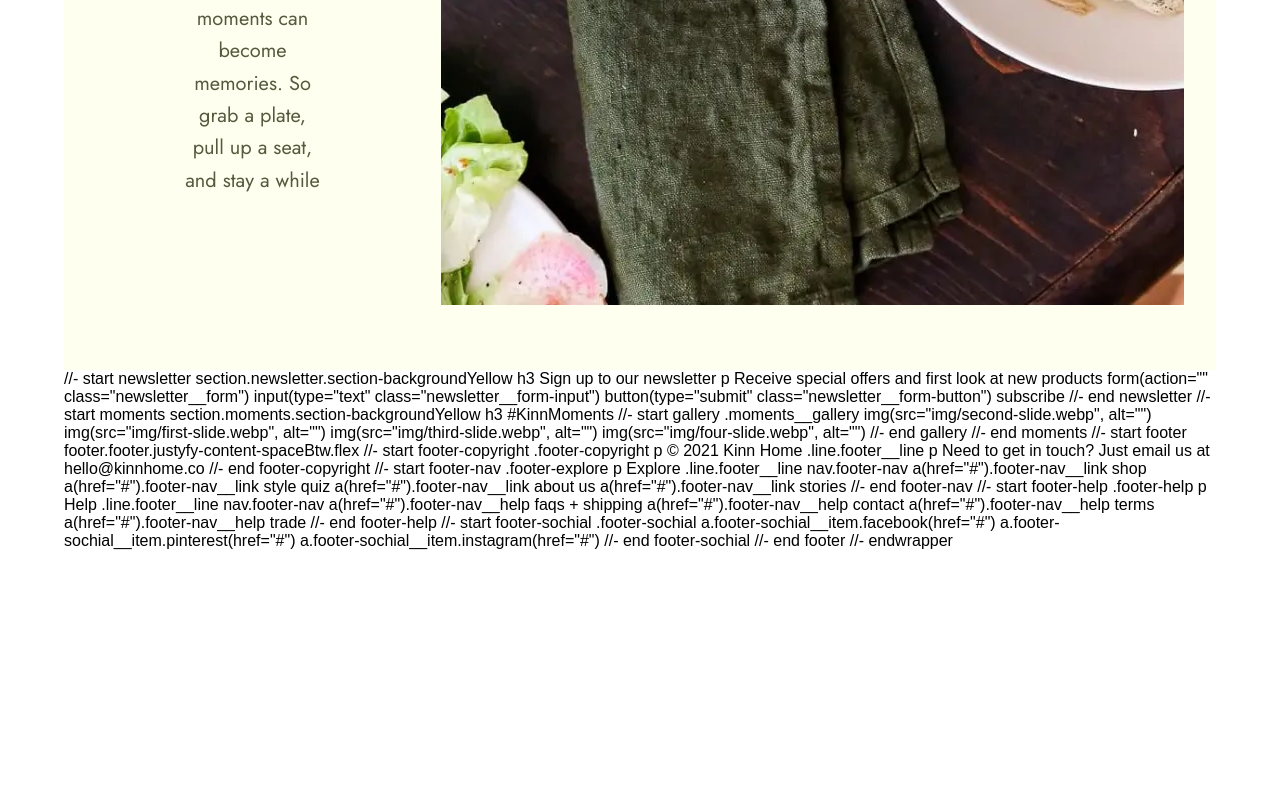
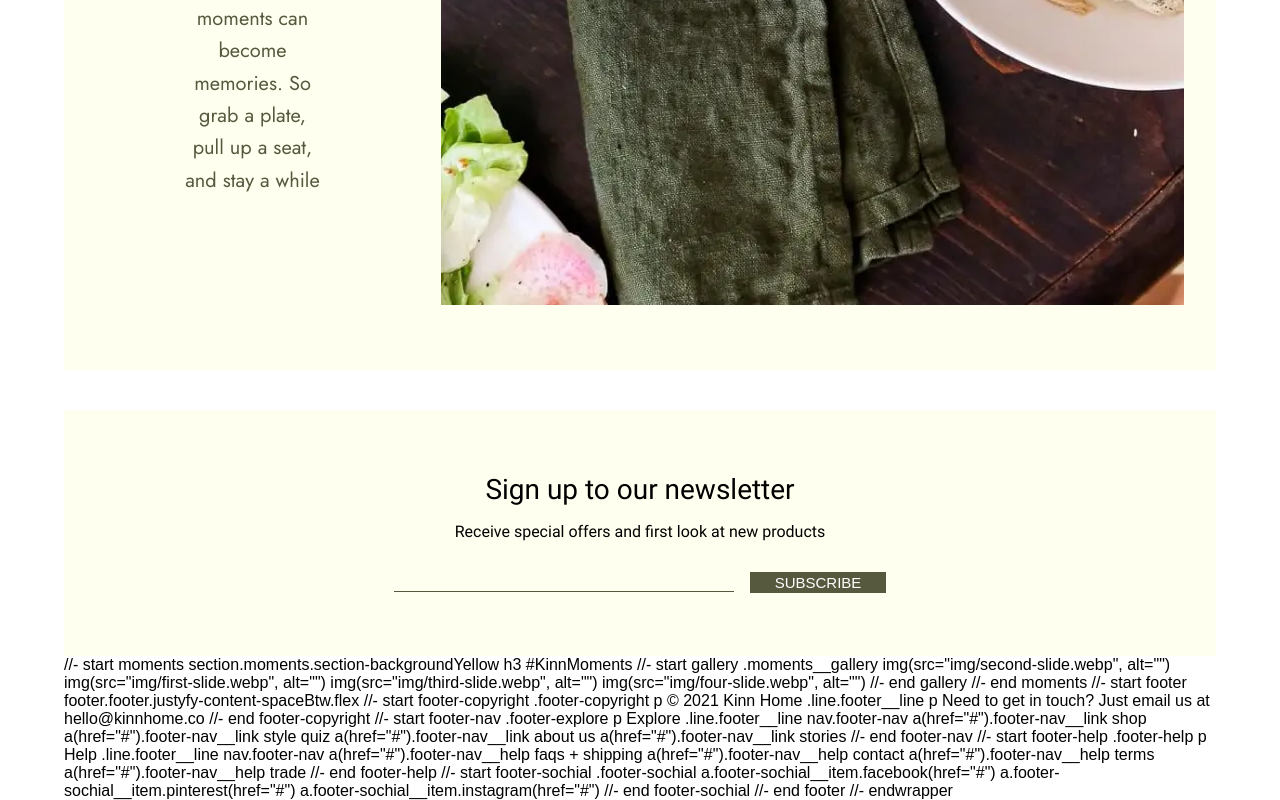
Before and after one commit to Sverxsro4nik/kinn__home-react, a React (Create React App) app: page / in a window 1280 px wide. Shown: the part 4531-5331 px from the top of the page. Before the commit the page ends 5081 px from the top, so only its background shows below. Built offline with nearby package versions, Linux system fonts and the light colour scheme.

Commit message:
Создание компонента для подписки и подключение его к проекту

```diff
--- a/src/App.js
+++ b/src/App.js
@@ -6,6 +6,7 @@ import SectionDescription from './components/SectionDescription/SectionDescripti
 import SectionProducts from './components/SectionProducts/SectionProducts';
 import SectionEssentials from './components/SectionEssentials/SectionEssentials';
 import SectionAboutWork from './components/SectionAboutWork/SectionAboutWork';
+import SectionNewsLetter from './components/SectionNewsLetter/SectionNewsLetter';
 
 function App() {
   return (
@@ -17,19 +18,8 @@ function App() {
               <SectionProducts/>
               <SectionEssentials/>
               <SectionAboutWork/>
+              <SectionNewsLetter/>
             </main>
-
-
-                //- start newsletter
-                section.newsletter.section-backgroundYellow
-                    h3 Sign up to our newsletter
-                    p Receive special offers and first look at new products
-
-                    form(action="" class="newsletter__form")
-                        input(type="text"  class="newsletter__form-input")
-                        button(type="submit" class="newsletter__form-button") subscribe
-
-                //- end newsletter
 
                 //- start moments
                 section.moments.section-backgroundYellow
--- /dev/null
+++ b/src/components/SectionNewsLetter/SectionNewsLetter.jsx
@@ -0,0 +1,16 @@
+import React from "react";
+
+const SectionNewsLetter = () => {
+    return(
+        <section className="newsletter section-backgroundYellow">
+            <h3>Sign up to our newsletter</h3>
+            <p>Receive special offers and first look at new products</p>
+            <form className="newsletter__form">
+                <input type="text" className="newsletter__form-input" />
+                <button className="newsletter__form-button">subscribe</button>
+            </form>
+        </section>
+    );
+}
+
+export default SectionNewsLetter;
```
